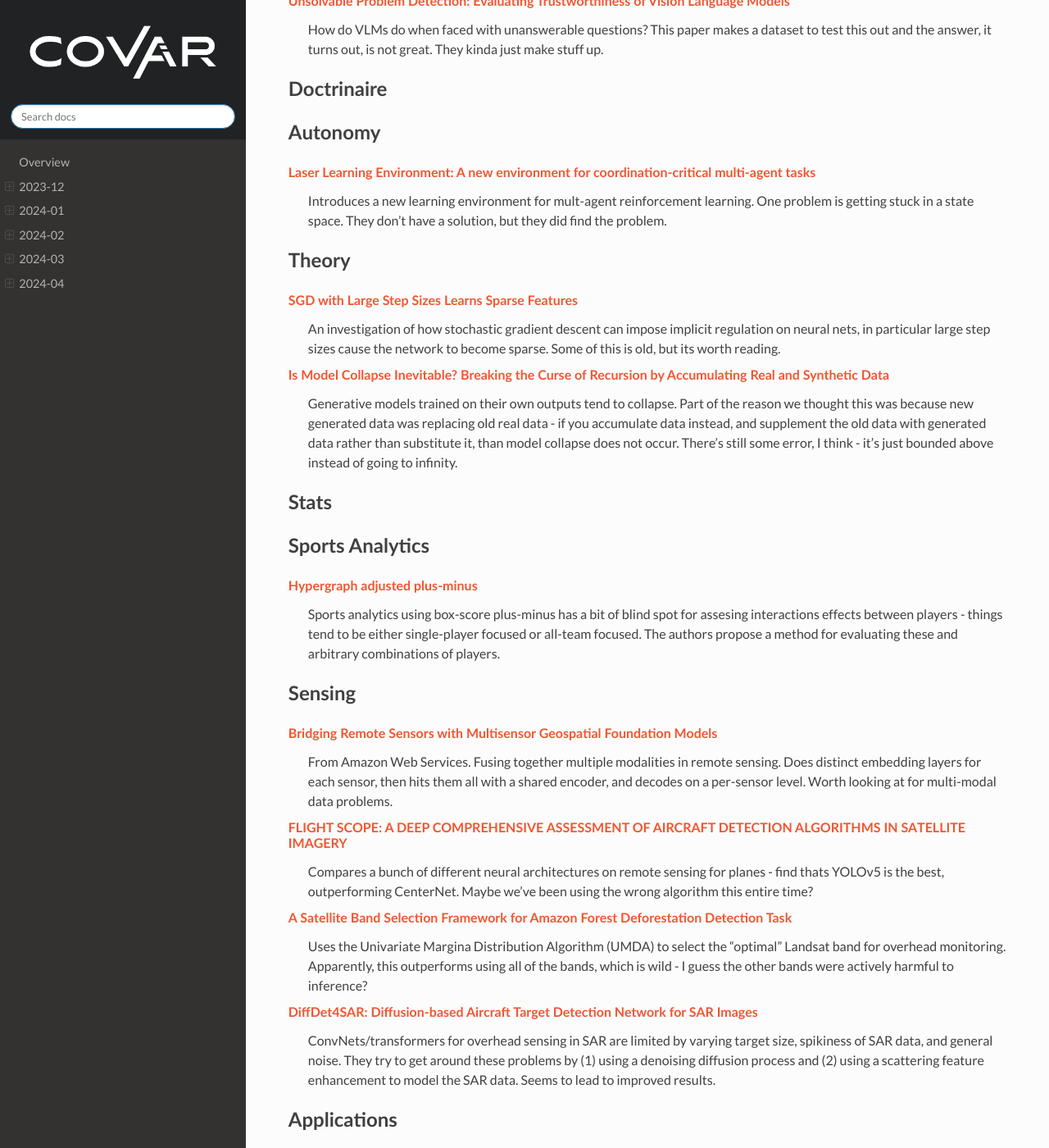
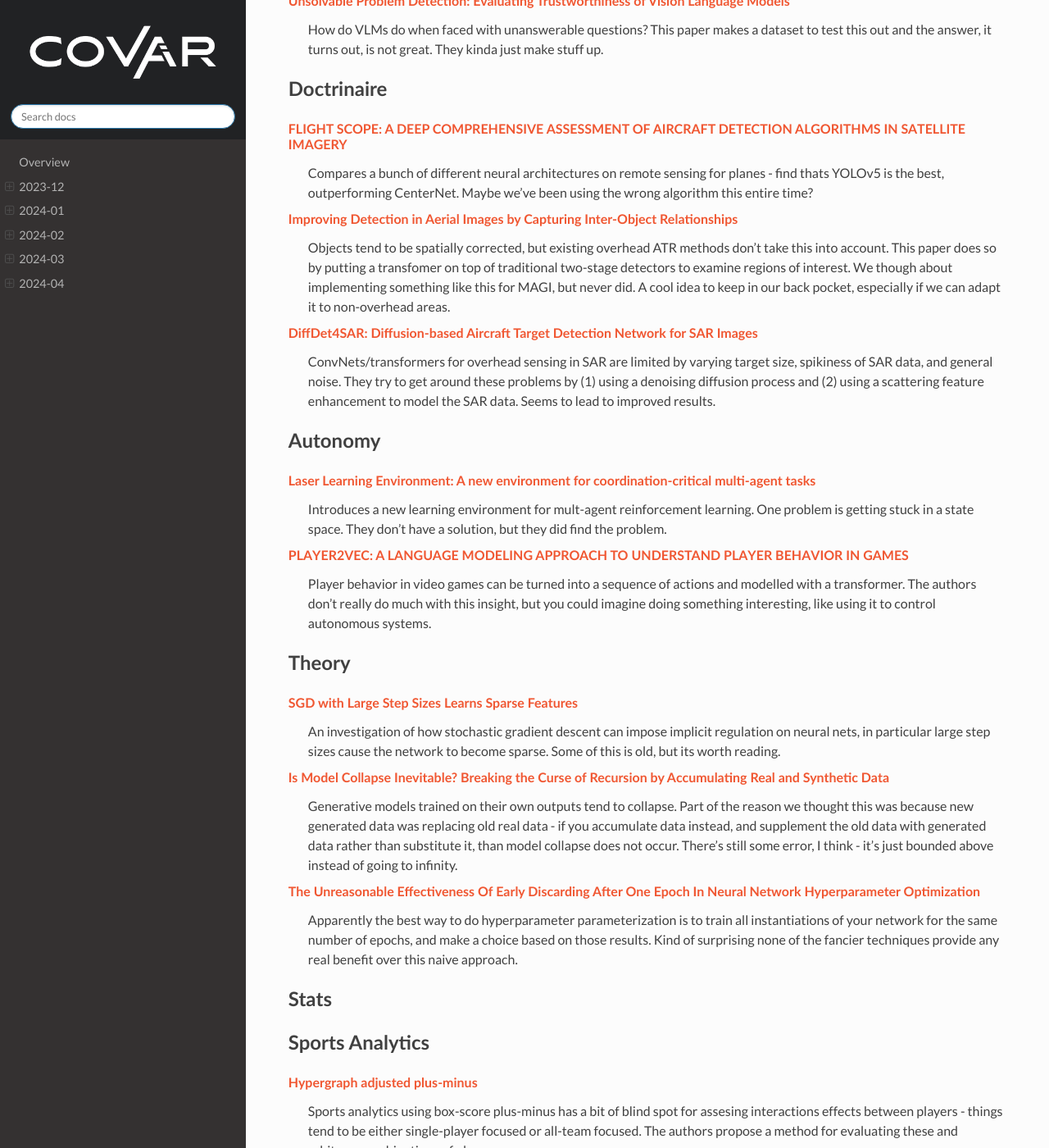
Before and after one commit to covartech/zeitgeist, a Sphinx documentation site: the page built from docs/issues/2024-05.rst, in a window 1280 px wide and 1400 px high, scrolled down 1401 px. Shown: the whole window at 82% size. Built offline with Sphinx 7.4.7 and the Read the Docs theme 2.0.0, drawn with Linux system fonts in a browser that asks for light colours; some of the changed text lies outside the part shown.

Commit message:
Update 2024_04_08

```diff
--- a/docs/issues/2024-05.rst
+++ b/docs/issues/2024-05.rst
@@ -3,11 +3,11 @@
 
 Featured
 --------
-`Bridging Remote Sensors with Multisensor Geospatial Foundation Models <https://arxiv.org/pdf/2404.01260.pdf>`_
-    From Amazon Web Services.  Fusing together multiple modalities in remote sensing.  Does distinct embedding layers for each sensor, then hits them all with a shared encoder, and decodes on a per-sensor level.  Worth looking at for multi-modal data problems.
+`Improving Detection in Aerial Images by Capturing Inter-Object Relationships <https://arxiv.org/pdf/2404.04140.pdf>`_
+    Objects tend to be spatially corrected, but existing overhead ATR methods don't take this into account.  This paper does so by putting a transfomer on top of traditional two-stage detectors to examine regions of interest.  We though about implementing something like this for MAGI, but never did.  A cool idea to keep in our back pocket, especially if we can adapt it to non-overhead areas.
 
-`Localizing Paragraph Memorization in Language Models <https://arxiv.org/pdf/2403.19851.pdf>`_
-    From Google.  LLMs can memorize whole paragraphs of text from training data and vomit them when prompted to do so.  This paper investigates this phenomena.  Worth keeping an eye on, especially when we're dealing with classified/controlled training data.
+`KGExplainer: Towards Exploring Connected Subgraph Explanations for Knowledge Graph Completion <https://arxiv.org/pdf/2404.03893.pdf>`_
+    From Amazon.  Proposes a method to explain knowledge graph completions done with knowledge graph embeddings by investigating connected subgraphs.  Makes intuitive sense and seems to improve performance in practice.
 
 `SGD with Large Step Sizes Learns Sparse Features <https://arxiv.org/pdf/2210.05337.pdf>`_
     An investigation of how stochastic gradient descent can impose implicit regulation on neural nets, in particular large step sizes cause the network to become sparse.  Some of this is old, but its worth reading.
@@ -43,12 +43,24 @@
 
 Doctrinaire
 -----------
+`FLIGHT SCOPE: A DEEP COMPREHENSIVE ASSESSMENT OF AIRCRAFT DETECTION ALGORITHMS IN SATELLITE IMAGERY <https://arxiv.org/pdf/2404.02877.pdf>`_
+    Compares a bunch of different neural architectures on remote sensing for planes - find thats YOLOv5 is the best, outperforming CenterNet.  Maybe we've been using the wrong algorithm this entire time?
+
+`Improving Detection in Aerial Images by Capturing Inter-Object Relationships <https://arxiv.org/pdf/2404.04140.pdf>`_
+    Objects tend to be spatially corrected, but existing overhead ATR methods don't take this into account.  This paper does so by putting a transfomer on top of traditional two-stage detectors to examine regions of interest.  We though about implementing something like this for MAGI, but never did.  A cool idea to keep in our back pocket, especially if we can adapt it to non-overhead areas.
+
+`DiffDet4SAR: Diffusion-based Aircraft Target Detection Network for SAR Images <https://arxiv.org/pdf/2404.03595.pdf>`_
+    ConvNets/transformers for overhead sensing in SAR are limited by varying target size, spikiness of SAR data, and general noise.  They try to get around these problems by (1) using a  denoising diffusion process and (2) using a scattering feature enhancement to model the SAR data.  Seems to lead to improved results.
+
 
 
 Autonomy
 --------
 `Laser Learning Environment: A new environment for coordination-critical multi-agent tasks <https://arxiv.org/pdf/2404.03596.pdf>`_
     Introduces a new learning environment for mult-agent reinforcement learning.  One problem is getting stuck in a state space.  They don't have a solution, but they did find the problem.
+
+`PLAYER2VEC: A LANGUAGE MODELING APPROACH TO UNDERSTAND PLAYER BEHAVIOR IN GAMES <https://arxiv.org/pdf/2404.04234.pdf>`_
+    Player behavior in video games can be turned into a sequence of actions and modelled with a transformer.  The authors don't really do much with this insight, but you could imagine doing something interesting, like using it to control autonomous systems.
 
 Theory
 ------
@@ -57,6 +69,9 @@
 
 `Is Model Collapse Inevitable? Breaking the Curse of Recursion by Accumulating Real and Synthetic Data <https://arxiv.org/pdf/2404.01413.pdf>`_
     Generative models trained on their own outputs tend to collapse.  Part of the reason we thought this was because new generated data was replacing old real data - if you accumulate data instead, and supplement the old data with generated data rather than substitute it, than model collapse does not occur.  There's still some error, I think - it's just bounded above instead of going to infinity.
+
+`The Unreasonable Effectiveness Of Early Discarding After One Epoch In Neural Network Hyperparameter Optimization <https://arxiv.org/pdf/2404.04111.pdf>`_
+    Apparently the best way to do hyperparameter parameterization is to train all instantiations of your network for the same number of epochs, and make a choice based on those results.  Kind of surprising none of the fancier techniques provide any real benefit over this naive approach.
 
 Stats
 -----
@@ -72,14 +87,11 @@
 `Bridging Remote Sensors with Multisensor Geospatial Foundation Models <https://arxiv.org/pdf/2404.01260.pdf>`_
     From Amazon Web Services.  Fusing together multiple modalities in remote sensing.  Does distinct embedding layers for each sensor, then hits them all with a shared encoder, and decodes on a per-sensor level.  Worth looking at for multi-modal data problems.
 
-`FLIGHT SCOPE: A DEEP COMPREHENSIVE ASSESSMENT OF AIRCRAFT DETECTION ALGORITHMS IN SATELLITE IMAGERY <https://arxiv.org/pdf/2404.02877.pdf>`_
-    Compares a bunch of different neural architectures on remote sensing for planes - find thats YOLOv5 is the best, outperforming CenterNet.  Maybe we've been using the wrong algorithm this entire time?
-
 `A Satellite Band Selection Framework for Amazon Forest Deforestation Detection Task <https://arxiv.org/pdf/2404.02659.pdf>`_
     Uses the Univariate Margina Distribution Algorithm (UMDA) to select the "optimal" Landsat band for overhead monitoring.  Apparently, this outperforms using all of the bands, which is wild - I guess the other bands were actively harmful to inference?
 
-`DiffDet4SAR: Diffusion-based Aircraft Target Detection Network for SAR Images <https://arxiv.org/pdf/2404.03595.pdf>`_
-    ConvNets/transformers for overhead sensing in SAR are limited by varying target size, spikiness of SAR data, and general noise.  They try to get around these problems by (1) using a  denoising diffusion process and (2) using a scattering feature enhancement to model the SAR data.  Seems to lead to improved results.
+`LiDAR-Guided Cross-Attention Fusion for Hyperspectral Band Selection and Image Classification <https://arxiv.org/pdf/2404.03883.pdf>`_
+    Uses LiDAR to select the best hyperspectral bands using fancy self-attention encoders, then uses all of it for image classification.  Could be useful for fusion.
 
 Applications
 ------------
@@ -104,5 +116,9 @@
 
 `Chain event graphs for assessing activity-level propositions in forensic science in relation to drug traces on banknotes <https://arxiv.org/pdf/2404.02778.pdf>`_
     Legal reasoning via turning arguments into graphical models, assigning probabilites to edges, and going from there.  Doesn't really seem groundbreaking from a statistical point of view (and similar to knowledge graphs?) but a useful way to formalize intuition.
+
+`KGExplainer: Towards Exploring Connected Subgraph Explanations for Knowledge Graph Completion <https://arxiv.org/pdf/2404.03893.pdf>`_
+    From Amazon.  Proposes a method to explain knowledge graph completions done with knowledge graph embeddings by investigating connected subgraphs.  Makes intuitive sense and seems to improve performance in practice.
+
 Datasets
 --------
```
